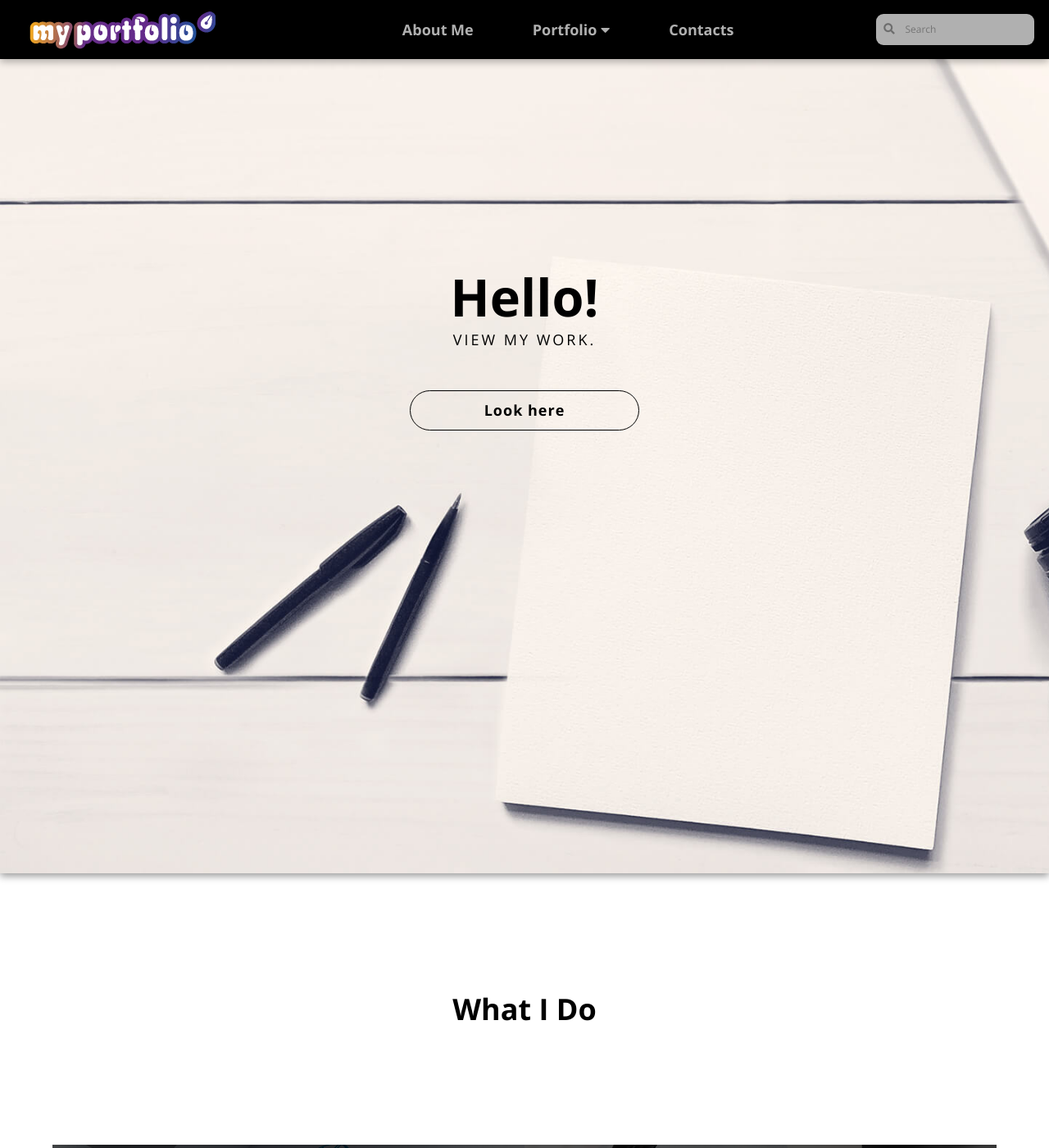
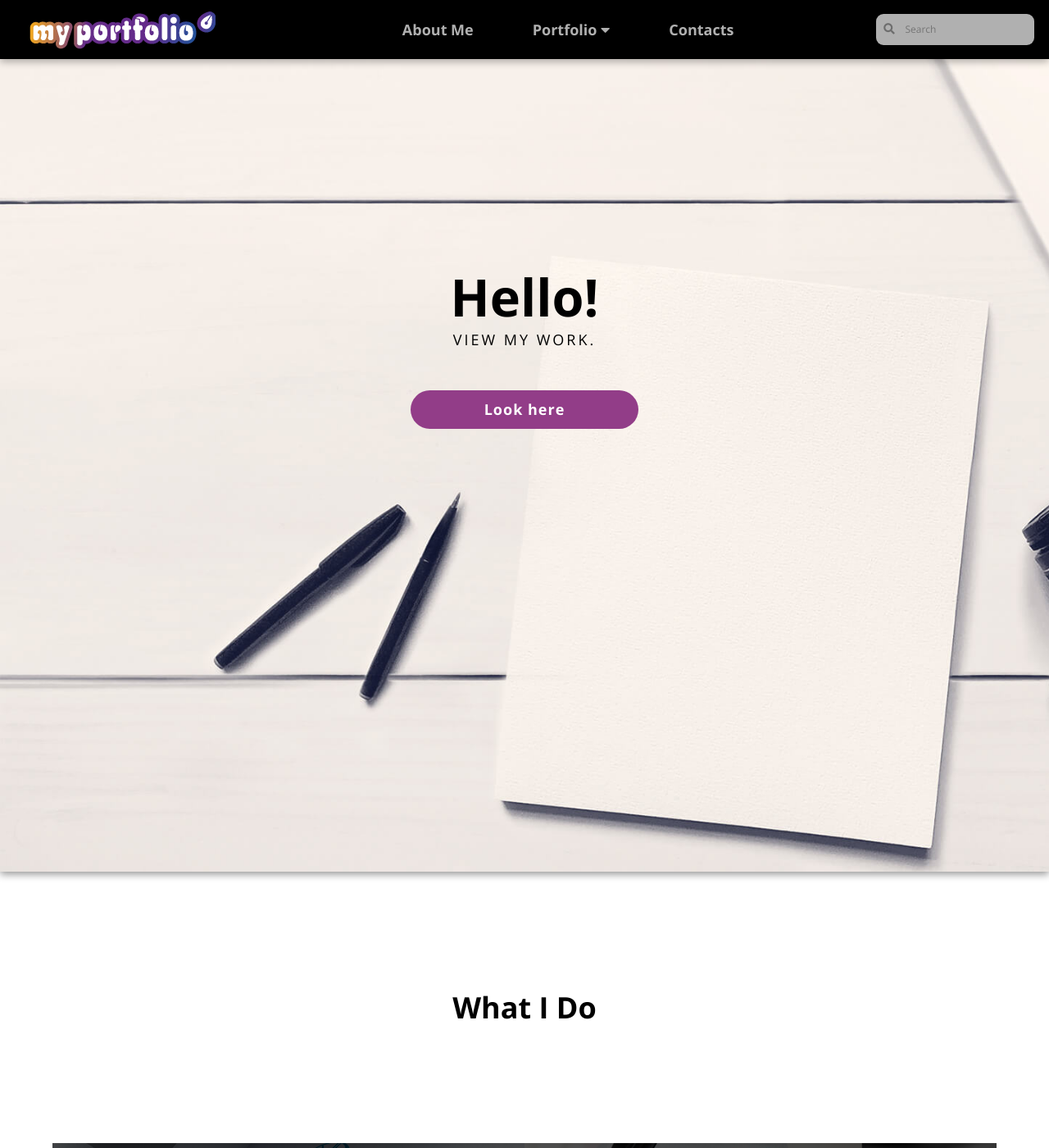
Before and after one commit to LiliyaMilanova/myportfolio, a Jekyll site: the page built from index.html, in a window 1280 px wide and 1400 px high. Shown: the whole window at 82% size. Built offline with Jekyll 4.4.1, drawn with Linux system fonts in a browser that asks for light colours; nearby versions of some CDN libraries.

Commit message:
Update styles.css

```diff
--- a/css/styles.css
+++ b/css/styles.css
@@ -55,14 +55,12 @@ body {
     text-decoration: none;
     padding: 0.5rem 5rem;
     border-radius: 2rem;
-    color: rgb(0, 0, 0);
-    border: 1px solid rgb(0, 0, 0);
+    color: rgb(255, 255, 255);
+    background-color: rgb(146, 61, 136);
 }
 
 .button:hover {
-    border: 1px solid #6C5E6A;
-    background-color: #6C5E6A;
-    color: rgb(255, 255, 255);
+    background-color: rgb(121, 87, 117);
 }
 
 #secondary-button {
```
